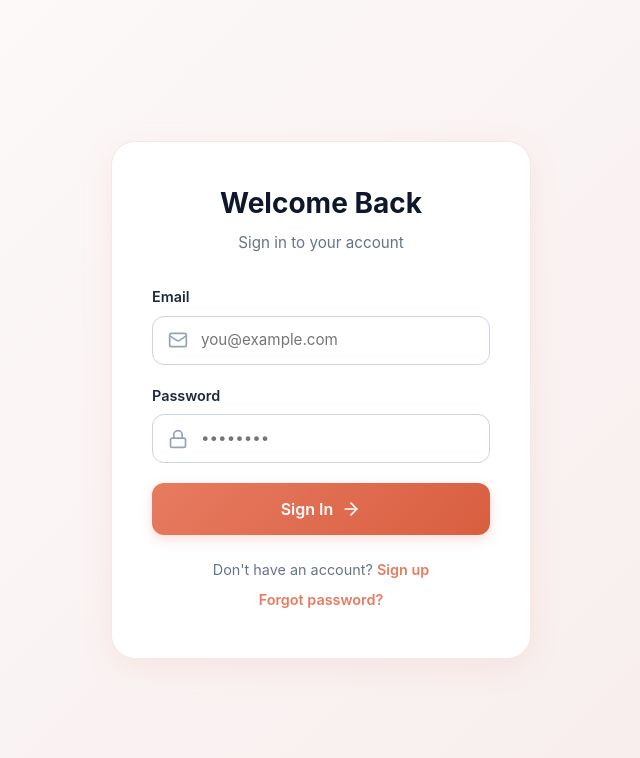
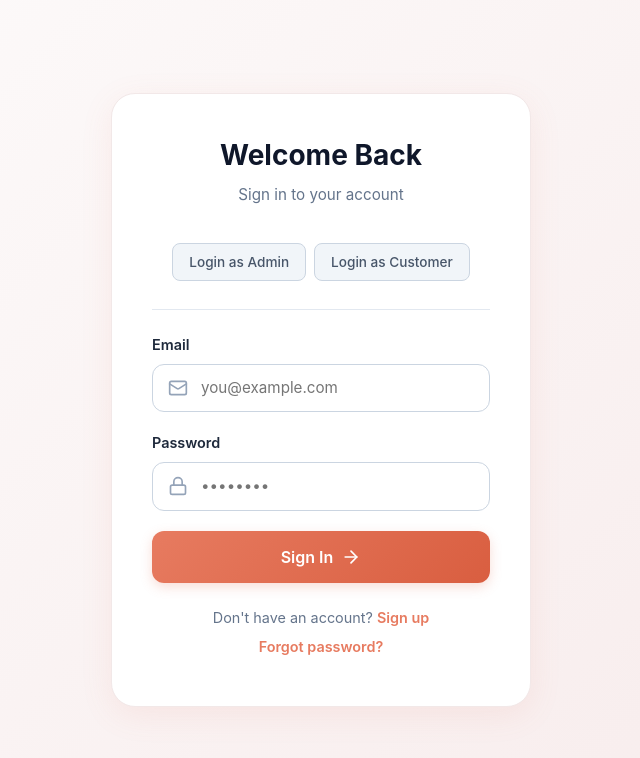
Before and after one commit to saifullahkhancs/job-easy, a React app in the folder frontend/: page /login in a window 1280 px wide. Shown: the top 758 px of the page, without its empty margins (319-959 px from the left). Built offline with nearby package versions, Linux system fonts and the light colour scheme; no server answers; the HTML template or start-up script is replaced by a standard one.

Commit message:
latest chnages

```diff
--- a/frontend/src/admin/AdminLayout.jsx
+++ b/frontend/src/admin/AdminLayout.jsx
@@ -1,9 +1,16 @@
-import { NavLink, Outlet } from "react-router-dom";
+import { NavLink, Outlet, useNavigate } from "react-router-dom";
 import { useState } from "react";
-import { Shield, LayoutDashboard, Users, FileText, Menu, X } from "lucide-react";
+import { Shield, LayoutDashboard, Users, FileText, Menu, X, LogOut } from "lucide-react";
+import { logout } from "../api/client";
 
 export default function AdminLayout() {
   const [sidebarOpen, setSidebarOpen] = useState(true);
+  const navigate = useNavigate();
+
+  const handleLogout = () => {
+    logout();
+    navigate("/login");
+  };
 
   const navItems = [
     { to: "/admin/dashboard", label: "Dashboard", icon: LayoutDashboard },
@@ -55,6 +62,13 @@ export default function AdminLayout() {
           <div className="admin-header-title">
             <h1>Admin Dashboard</h1>
           </div>
+          <button
+            className="admin-logout-btn"
+            onClick={handleLogout}
+          >
+            <LogOut size={18} />
+            <span>Logout</span>
+          </button>
         </header>
         <div className="admin-content">
           <Outlet />
--- a/frontend/src/index.css
+++ b/frontend/src/index.css
@@ -745,6 +745,34 @@ button:disabled {
   text-decoration: underline;
 }
 
+/* Quick login buttons */
+.quick-login-buttons {
+  margin-bottom: 24px;
+  padding-bottom: 24px;
+  border-bottom: 1px solid #e2e8f0;
+  text-align: center;
+}
+
+
+.quick-login-btn {
+  margin: 4px;
+  padding: 8px 16px;
+  background: #f1f5f9;
+  border: 1px solid #cbd5e1;
+  border-radius: 8px;
+  color: #475569;
+  font-size: 0.85rem;
+  font-weight: 500;
+  cursor: pointer;
+  transition: all 0.2s;
+}
+
+.quick-login-btn:hover {
+  background: #e2e8f0;
+  border-color: #94a3b8;
+  color: #0f172a;
+}
+
 .error-message {
   background: #fef2f2;
   color: #b91c1c;
--- a/frontend/src/pages/LoginPage.jsx
+++ b/frontend/src/pages/LoginPage.jsx
@@ -1,7 +1,7 @@
 import { useEffect, useState } from "react";
 import { Link, useNavigate } from "react-router-dom";
 import { Mail, Lock, ArrowRight } from "lucide-react";
-import { login } from "../api/client";
+import { login, getCurrentUser } from "../api/client";
 
 export default function LoginPage() {
   const [email, setEmail] = useState("");
@@ -26,7 +26,14 @@ export default function LoginPage() {
       const data = await login(email, password);
       localStorage.setItem("access_token", data.access_token);
       localStorage.setItem("refresh_token", data.refresh_token);
-      navigate("/app/new");
+
+      // Fetch user to check role and redirect accordingly
+      const user = await getCurrentUser();
+      if (user.role === "admin") {
+        navigate("/admin");
+      } else {
+        navigate("/app/new");
+      }
     } catch (err) {
       setError(err.message);
     } finally {
@@ -40,6 +47,29 @@ export default function LoginPage() {
         <div className="auth-header">
           <h1>Welcome Back</h1>
           <p>Sign in to your account</p>
+        </div>
+
+        <div className="quick-login-buttons">
+          <button
+            type="button"
+            className="quick-login-btn"
+            onClick={() => {
+              setEmail("admin@example.com");
+              setPassword("admin123");
+            }}
+          >
+            Login as Admin
+          </button>
+          <button
+            type="button"
+            className="quick-login-btn"
+            onClick={() => {
+              setEmail("customer@example.com");
+              setPassword("customer123");
+            }}
+          >
+            Login as Customer
+          </button>
         </div>
 
         <form onSubmit={handleSubmit} className="auth-form">
```
Also changed, not shown: frontend/vercel.json (added).
